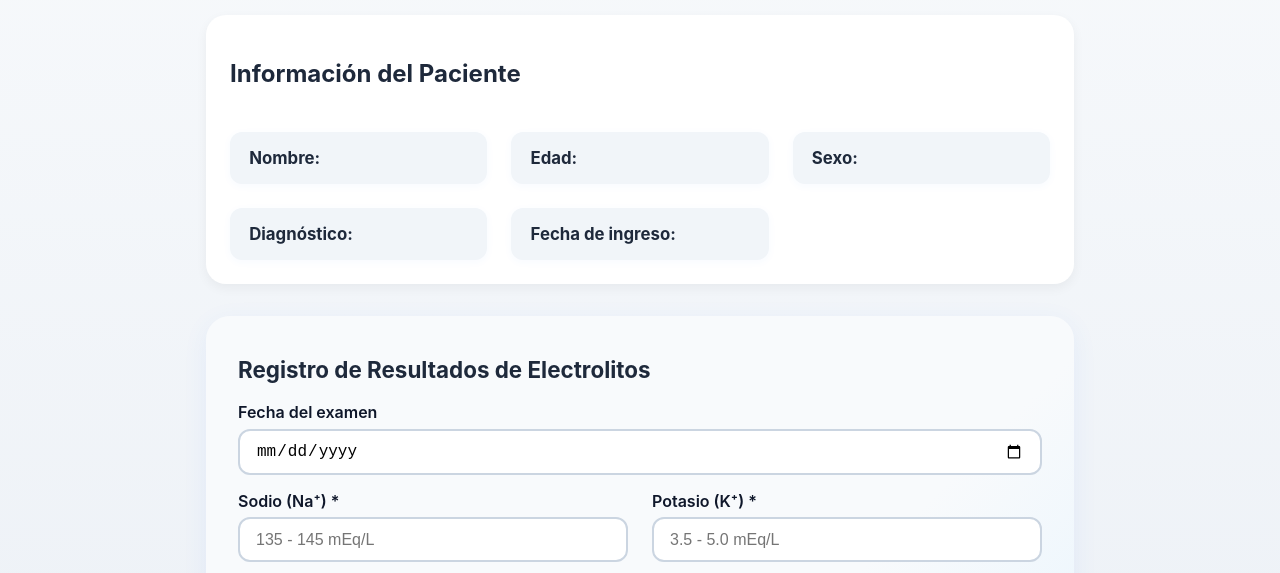
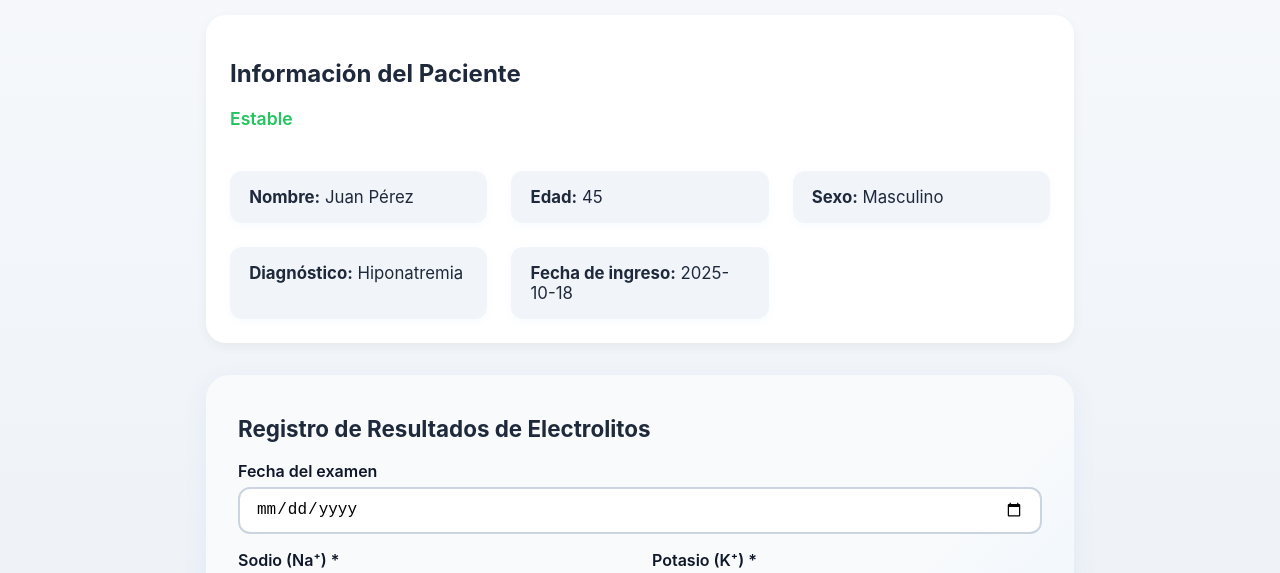
Before and after one commit to SyroNova/PI3, a website: page web/public/consultarPaciente.html in a window 1280 px wide. Shown: the part 190-763 px from the top of the page. Drawn offline with nearby package versions, Linux system fonts and the light colour scheme.

Commit message:
Update consultarPaciente.html

```diff
--- a/web/public/consultarPaciente.html
+++ b/web/public/consultarPaciente.html
@@ -171,6 +171,27 @@
       // Aquí deberías enviar los datos al backend
       document.getElementById('alerta-electrolitos').innerHTML = '<span style="color:#22c55e">Resultado guardado (simulado, conectar API)</span>';
     });
+
+    document.addEventListener("DOMContentLoaded", () => {
+  // Información simulada de un paciente
+  const paciente = {
+    nombre: "Juan Pérez",
+    edad: 45,
+    sexo: "Masculino",
+    diagnostico: "Hiponatremia",
+    fechaIngreso: "2025-10-18",
+    estado: "Estable"
+  };
+
+  // Rellenar la información en la interfaz
+  document.getElementById("nombre-paciente").textContent = paciente.nombre;
+  document.getElementById("edad-paciente").textContent = paciente.edad;
+  document.getElementById("sexo-paciente").textContent = paciente.sexo;
+  document.getElementById("diagnostico-paciente").textContent = paciente.diagnostico;
+  document.getElementById("fecha-ingreso").textContent = paciente.fechaIngreso;
+  document.getElementById("estado-paciente").textContent = paciente.estado;
+});
+
     // TODO: Poblar datos del paciente y timeline desde el backend
   </script>
 </body>
```
